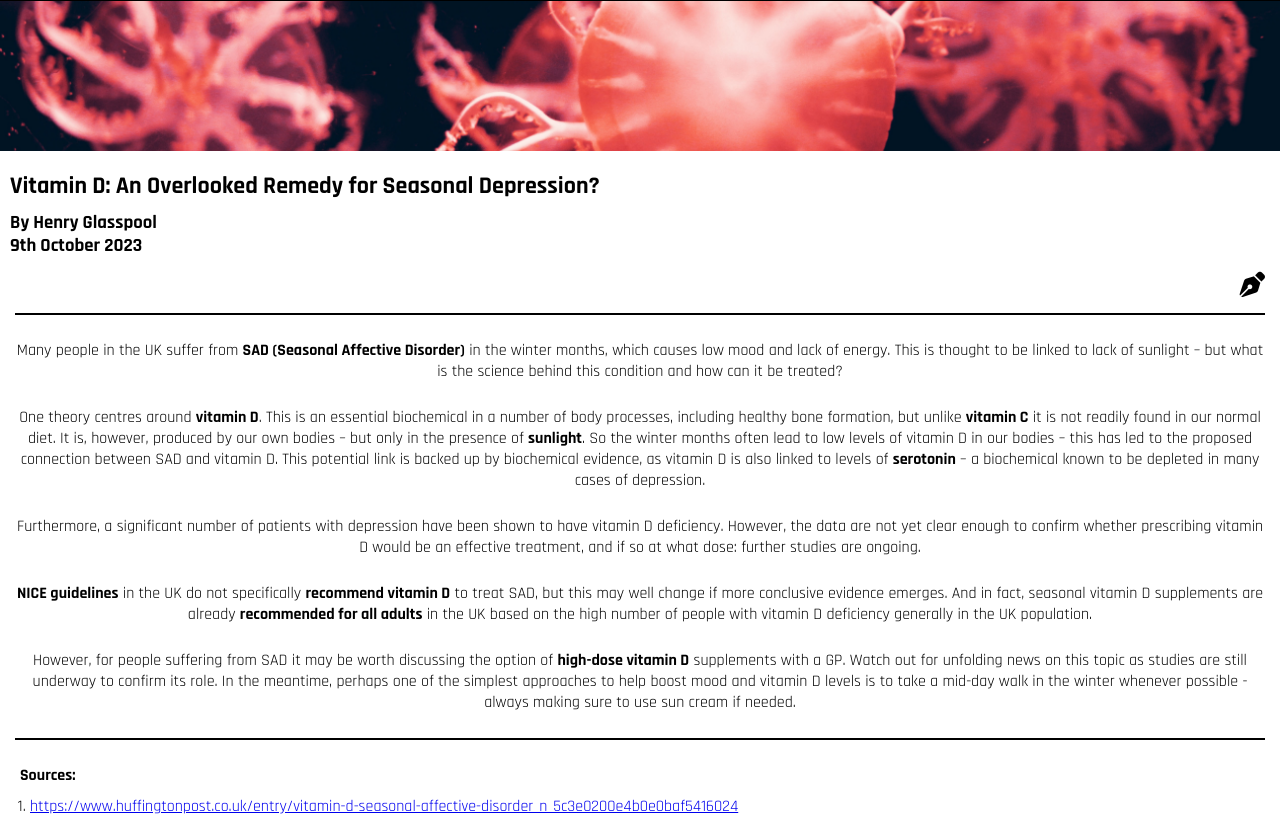
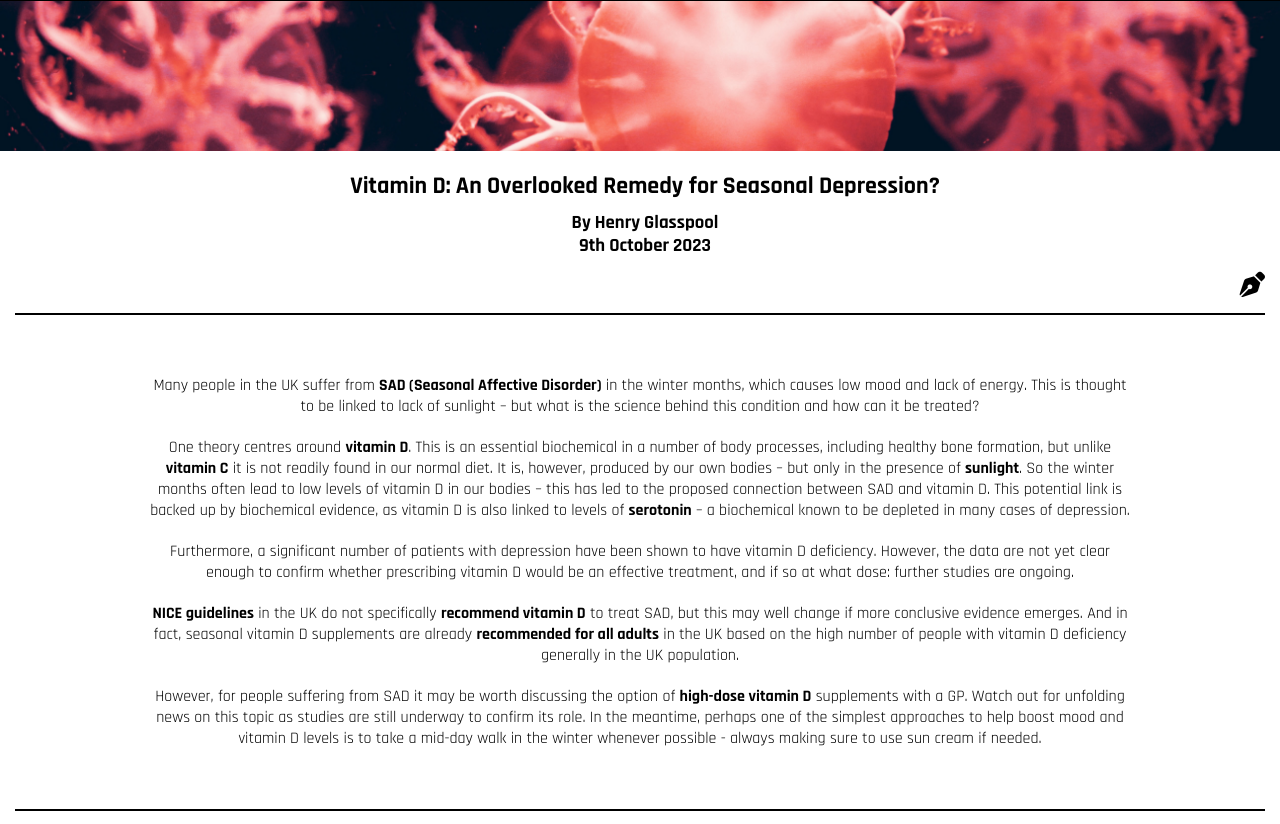
Before and after one commit to HGlass07/Knowledge-Nexus, a plain HTML site: page blog.html in a window 1280 px wide. Shown: the part 67-891 px from the top of the page. Drawn offline with Linux system fonts and the light colour scheme.

Commit message:
improved responsiveness for blog content on larger screens

```diff
--- a/assets/css/style.css
+++ b/assets/css/style.css
@@ -258,7 +258,6 @@ footer {
     color: #3a3a3a;
 }
 
-
 /* Tablet and larger media query */
 @media screen and (min-width: 768px)
 {
@@ -283,13 +282,37 @@ footer {
     #tutor-details > hr {
         margin-bottom:30px;
     }
+
+    /*blog content adjusted for larger screens*/
+    #blog-content p{
+        max-width: 600px;
+        margin:auto;
+    }
+
+    #blog-heading {
+        text-align: center;
+    }
+
+    #intro-break {
+        margin-bottom: 50px;
+    }
+
+    #blog-break {
+        margin-top:50px;
+    }
+
 }
-
-
 
 /* Desktop and larger media query */
 @media screen and (min-width: 992px) {
     #intro-images div {
         margin:40px;
     }
+
+    /*blog text adjusted for laptop and larger screens*/
+    #blog-content p {
+        max-width: 1000px;
+        margin: auto;
+    }
+
 }
```
Also changed, not shown: contact.html (+1 -1 lines).
